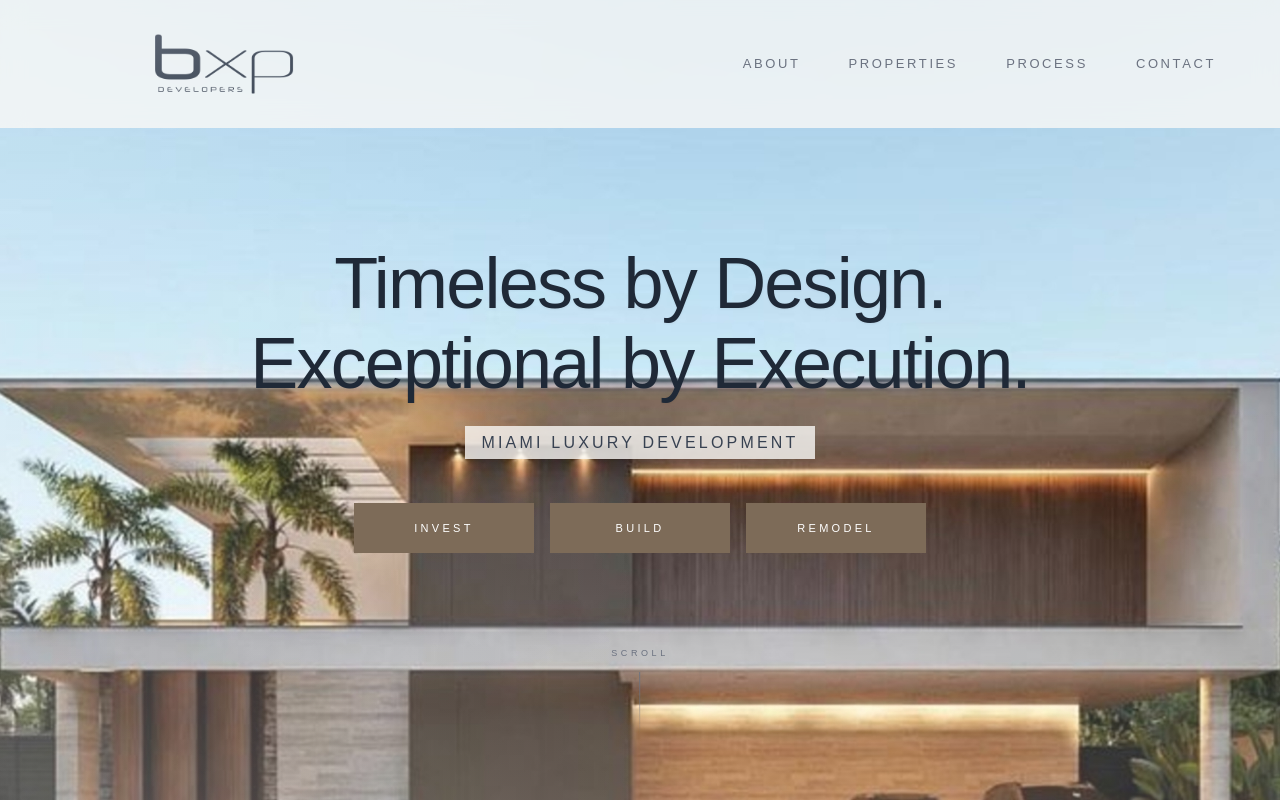
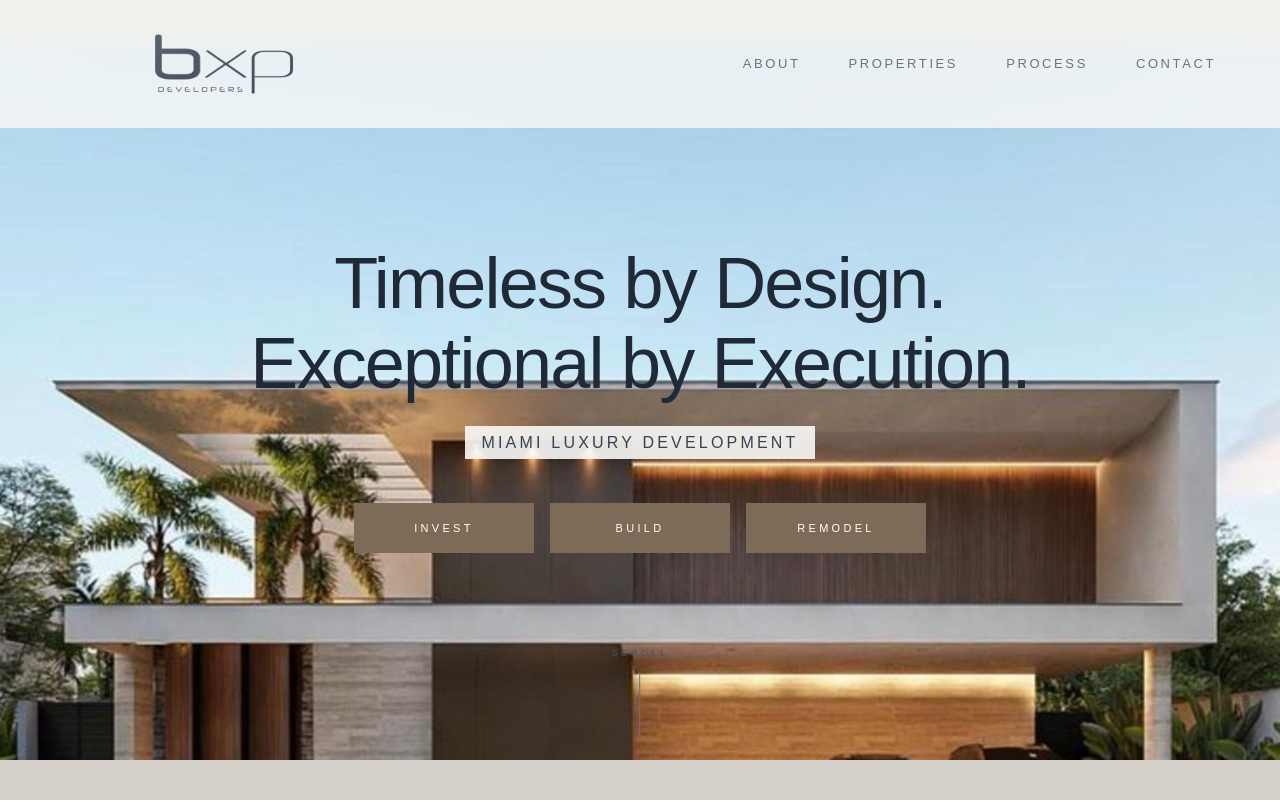
Before and after one commit to claudiosenapontes-stack/bxpdevelopers, a Next.js app: page / in a window 1280 px wide. Shown: the top 802 px of the page. Built offline with nearby package versions, Linux system fonts and the light colour scheme.

Commit message:
remove all gradients, object-contain for full image, max quality

```diff
--- a/app/page.tsx
+++ b/app/page.tsx
@@ -46,33 +46,32 @@ export default function Home() {
       </nav>
 
       {/* Hero Section — Full Width with Miami Pool Home */}
-      <section className="relative min-h-screen w-full overflow-hidden">
-        {/* Background Image — Miami Luxury Pool Home */}
-        <div className="absolute inset-0">
+      <section className="relative h-screen w-full overflow-hidden">
+        {/* Background Image — Miami Luxury Pool Home - NO GRADIENT */}
+        <div className="absolute inset-0 bg-[#d4cfc8]">
           <Image
             src="/hero-facade.jpg"
             sizes="100vw"
             alt="Miami luxury pool home"
             fill
-            className="object-cover w-full h-full"
-            style={{ objectPosition: 'center 30%' }}
+            className="object-contain w-full h-full"
+            style={{ objectPosition: 'center center' }}
+            quality={100}
             priority
           />
-          <div className="absolute inset-0 bg-gradient-to-r from-[#faf9f7]/15 via-transparent to-transparent" />
-          <div className="absolute inset-0 bg-gradient-to-t from-[#faf9f7]/20 via-transparent to-transparent" />
         </div>
 
         {/* Hero Content */}
-        <div className="relative z-10 min-h-screen flex flex-col items-center justify-center px-4 sm:px-8">
+        <div className="relative z-10 h-full flex flex-col items-center justify-center px-4 sm:px-8">
           <div className="text-center w-full max-w-5xl mx-auto">
             {/* Main Headline */}
-            <h1 className="text-3xl sm:text-5xl md:text-6xl lg:text-7xl font-extralight text-gray-800 leading-[1.1] tracking-tight drop-shadow-sm">
+            <h1 className="text-3xl sm:text-5xl md:text-6xl lg:text-7xl font-extralight text-gray-800 leading-[1.1] tracking-tight">
               Timeless by Design.
               <span className="block font-light mt-2">Exceptional by Execution.</span>
             </h1>
 
             <p className="mt-8 text-sm md:text-base font-medium tracking-[0.2em] max-w-xl mx-auto leading-relaxed">
-              <span className="bg-[#faf9f7]/80 px-4 py-2 text-gray-700">MIAMI LUXURY DEVELOPMENT</span>
+              <span className="bg-[#faf9f7]/90 px-4 py-2 text-gray-700">MIAMI LUXURY DEVELOPMENT</span>
             </p>
 
             {/* CTA - Main Actions */}
@@ -100,8 +99,8 @@ export default function Home() {
 
           {/* Scroll Indicator */}
           <div className="absolute bottom-16 left-1/2 -translate-x-1/2 flex flex-col items-center space-y-3">
-            <span className="text-[9px] uppercase tracking-[0.4em] text-gray-500">Scroll</span>
-            <div className="w-px h-16 bg-gradient-to-b from-gray-500 to-transparent" />
+            <span className="text-[9px] uppercase tracking-[0.4em] text-gray-600">Scroll</span>
+            <div className="w-px h-16 bg-gray-500" />
           </div>
         </div>
       </section>
```
